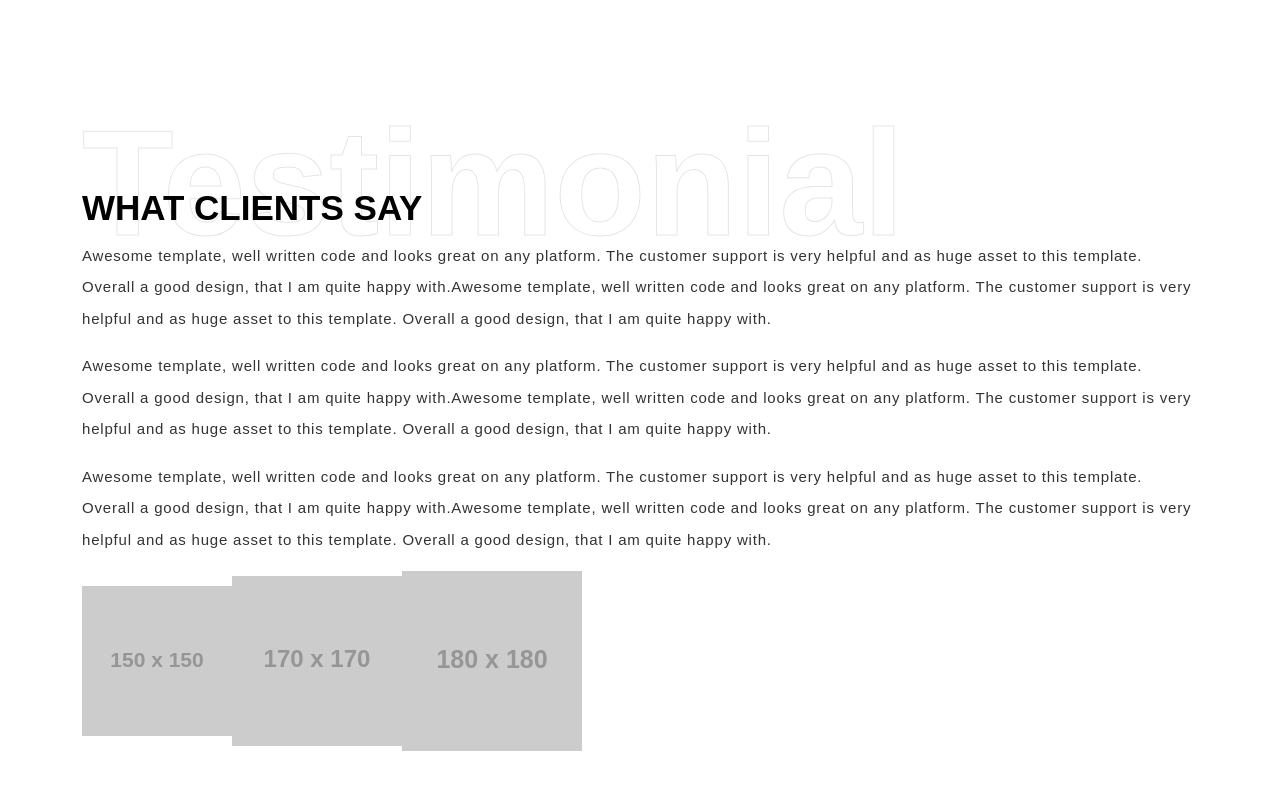
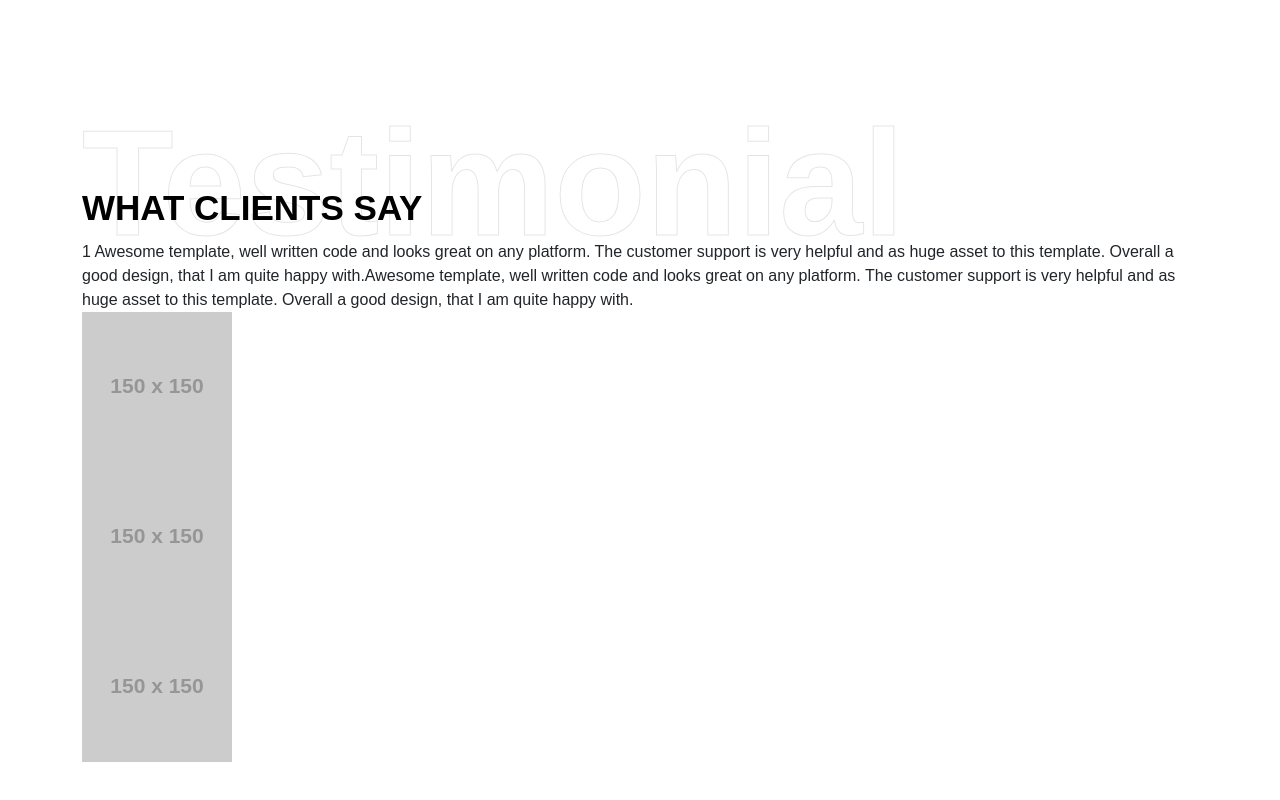
Before and after one commit to emranweb/react-personal-portfolio, a React (Create React App) app: page / in a window 1280 px wide. Shown: the part 3936-4736 px from the top of the page. Built offline with nearby package versions, Linux system fonts and the light colour scheme.

Commit message:
testitmonial

```diff
--- a/src/components/testimonial/index.js
+++ b/src/components/testimonial/index.js
@@ -1,13 +1,47 @@
-import React, { useState, useRef } from "react";
-import { Container, Row, Col } from "react-bootstrap";
-import { P } from "../typography";
+import React, { useState, useEffect } from "react";
+import { Col, Container, Row } from "react-bootstrap";
+//import { P } from "../typography";
 
 const Testimonial = () => {
-  const [index, setIndex] = useState(1);
-  const elementRef = useRef();
+  const [index, setIndex] = useState(0);
+  const [data, setData] = useState("");
+
   const ChangeTestimonialItem = (e) => {
-    console.log(elementRef);
+    console.log(e.target.dataset.index);
+    setIndex(e.target.dataset.index);
   };
+
+  const testimonialData = [
+    {
+      id: 0,
+      name: "Steve Collins",
+      company: "Artel Corp.",
+      content:
+        "1 Awesome template, well written code and looks great on any platform. The customer support is very helpful and as huge asset to this template. Overall a good design, that I am quite happy with.Awesome template, well written code and looks great on any platform. The customer support is very helpful and as huge asset to this template. Overall a good design, that I am quite happy with.",
+      img: "https://via.placeholder.com/150",
+    },
+    {
+      id: 1,
+      name: "Steve Collins",
+      company: "Artel Corp.",
+      content:
+        "2 Awesome template, well written code and looks great on any platform. The customer support is very helpful and as huge asset to this template. Overall a good design, that I am quite happy with.Awesome template, well written code and looks great on any platform. The customer support is very helpful and as huge asset to this template. Overall a good design, that I am quite happy with.",
+      img: "https://via.placeholder.com/150",
+    },
+    {
+      id: 2,
+      name: "Steve Collins",
+      company: "Artel Corp.",
+      content:
+        "3 Awesome template, well written code and looks great on any platform. The customer support is very helpful and as huge asset to this template. Overall a good design, that I am quite happy with.Awesome template, well written code and looks great on any platform. The customer support is very helpful and as huge asset to this template. Overall a good design, that I am quite happy with.",
+      img: "https://via.placeholder.com/150",
+    },
+  ];
+
+  useEffect(() => {
+    setData(testimonialData[index]);
+  }, [index]);
+
   return (
     <>
       <Container>
@@ -15,60 +49,21 @@ const Testimonial = () => {
           <Col lg={12}>
             <div className="testimonial-section">
               <div className="testimonial-content">
-                <div
-                  className="testimonial-content-item active"
-                  ref={elementRef}
-                >
-                  <P>
-                    Awesome template, well written code and looks great on any
-                    platform. The customer support is very helpful and as huge
-                    asset to this template. Overall a good design, that I am
-                    quite happy with.Awesome template, well written code and
-                    looks great on any platform. The customer support is very
-                    helpful and as huge asset to this template. Overall a good
-                    design, that I am quite happy with.
-                  </P>
-                </div>
-                <div className="testimonial-content-item">
-                  <P>
-                    Awesome template, well written code and looks great on any
-                    platform. The customer support is very helpful and as huge
-                    asset to this template. Overall a good design, that I am
-                    quite happy with.Awesome template, well written code and
-                    looks great on any platform. The customer support is very
-                    helpful and as huge asset to this template. Overall a good
-                    design, that I am quite happy with.
-                  </P>
-                </div>
-                <div className="testimonial-content-item">
-                  <P>
-                    Awesome template, well written code and looks great on any
-                    platform. The customer support is very helpful and as huge
-                    asset to this template. Overall a good design, that I am
-                    quite happy with.Awesome template, well written code and
-                    looks great on any platform. The customer support is very
-                    helpful and as huge asset to this template. Overall a good
-                    design, that I am quite happy with.
-                  </P>
-                </div>
+                <div>{data.content}</div>
               </div>
               <div className="testimonial-images">
-                <img
-                  src="https://via.placeholder.com/150"
-                  data-index="1"
-                  alt="person"
-                  onClick={(e) => ChangeTestimonialItem(e)}
-                />
-                <img
-                  src="https://via.placeholder.com/170"
-                  data-index="2"
-                  alt="person"
-                />
-                <img
-                  src="https://via.placeholder.com/180"
-                  data-index="3"
-                  alt="person"
-                />
+                {testimonialData.map((item) => {
+                  return (
+                    <div className="item_img" key={item.id}>
+                      <img
+                        src={item.img}
+                        alt="person"
+                        data-index={item.id}
+                        onClick={(e) => ChangeTestimonialItem(e)}
+                      />
+                    </div>
+                  );
+                })}
               </div>
             </div>
           </Col>
```
